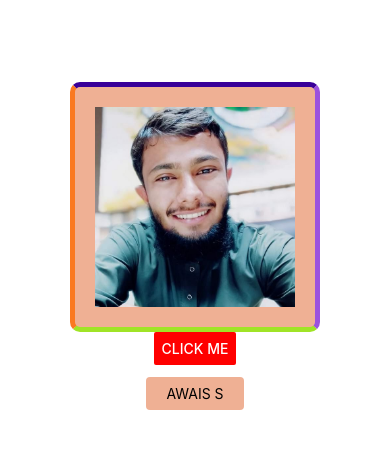
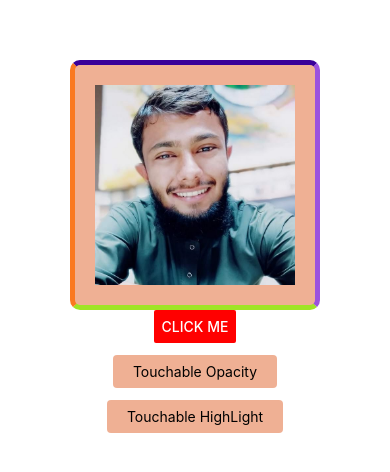
Before and after one commit to awais882s/MyFirstApp, a React Native app: screen / in a window 390 px wide. Shown: the part 176-648 px from the top of the page. Built offline with nearby package versions, Linux system fonts and the light colour scheme.

Commit message:
touchables

```diff
--- a/src/screens/Frontend/Gallery.js
+++ b/src/screens/Frontend/Gallery.js
@@ -1,5 +1,5 @@
 import React from 'react'
-import { View, Button, Text, StyleSheet, Image, TouchableOpacity } from 'react-native'
+import { View, Button, Text, StyleSheet, Image, TouchableOpacity, TouchableHighlight } from 'react-native'
 import logo from "../../Assets/Images/logo.jpg";
 export default function Gallery() {
     return (
@@ -12,9 +12,14 @@ export default function Gallery() {
 
             </View>
             <Button title="Click Me" color="red" onPress={() => { (alert("Clicked")) }} />
-            <TouchableOpacity style={styles.button}>
-                <Text color="white">AWAIS S</Text>
+            <TouchableOpacity style={styles.button} activeOpacity={0.5}>
+                <Text>Touchable Opacity</Text>
             </TouchableOpacity>
+            <TouchableHighlight style={styles.button} onPress={() => { (alert("Touchable HighLight")) }} underlayColor="green" >
+                <Text>
+                    Touchable HighLight
+                </Text>
+            </TouchableHighlight>
 
         </View>
     )
```
